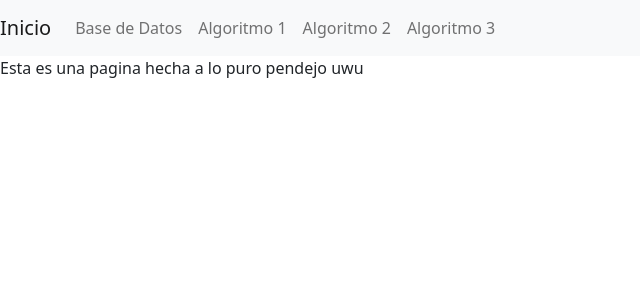
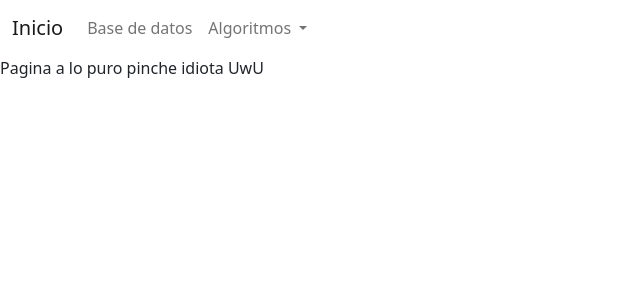
Before and after one commit to somedieyoungcry/examenParcialAC, a Django app: page /inicio/ in a window 1280 px wide. Shown: the top 300 px of the page, without its empty margins (0-640 px from the left). Run offline with Django 4.2, Linux system fonts and the light colour scheme; data that the repository does not hold is empty.

Commit message:
Add Algoritmo KNN

```diff
--- a/prueba1/alg1/urls.py
+++ b/prueba1/alg1/urls.py
@@ -1,5 +1,5 @@
 from django.urls import path
 from . import views
 urlpatterns = [
-    path('alg1/', views.muestra_datos, name='inicio'),
+    path('alg1/', views.algKNN, name='inicio'),
 ]
--- a/prueba1/inicio/templates/ini/inicio.html
+++ b/prueba1/inicio/templates/ini/inicio.html
@@ -1,37 +1,64 @@
-<!DOCTYPE html>
-<html lang="es">
+{% load static %}
+<!doctype html>
+<html>
+
     <head>
         <meta charset="utf-8">
-  <title>Inicio</title>
-  <link href="https://cdn.jsdelivr.net/npm/bootstrap@5.2.1/dist/css/bootstrap.min.css" rel="stylesheet" integrity="sha384-iYQeCzEYFbKjA/T2uDLTpkwGzCiq6soy8tYaI1GyVh/UjpbCx/TYkiZhlZB6+fzT" crossorigin="anonymous">
-  <meta name="viewport" content="width=device-width, initial-scale=1.0">
+        <meta name="viewport" content="width=device-width, initial-scale=1">
+        <title>RACG V9</title>
+        <link href="https://cdn.jsdelivr.net/npm/bootstrap@5.2.1/dist/css/bootstrap.min.css" rel="stylesheet">
+        <link rel="stylesheet" href="{% static 'css/blog.css' %}">
     </head>
-<nav class="navbar navbar-expand-lg navbar-light bg-light">
+
+    <body>
+        <header>
+          <nav class="navbar navbar-expand-lg">
+            <div class="container-fluid">
               <a class="navbar-brand" href="#">Inicio</a>
-  <button class="navbar-toggler" type="button" data-toggle="collapse" data-target="#navbarNav" aria-controls="navbarNav" aria-expanded="false" aria-label="Toggle navigation">
+              <button class="navbar-toggler" type="button" data-bs-toggle="collapse" data-bs-target="#navbarNavDropdown" aria-controls="navbarNavDropdown" aria-expanded="false" aria-label="Toggle navigation">
                 <span class="navbar-toggler-icon"></span>
               </button>
-  <div class="collapse navbar-collapse" id="navbarNav">
+              <div class="collapse navbar-collapse" id="navbarNavDropdown">
                 <ul class="navbar-nav">
-      <li class="nav-item active">
-        <a class="nav-link" href="http://127.0.0.1:8000/p1/">Base de Datos<span class="sr-only"></span></a>
+                  <li class="nav-item">
+                    <a class="nav-link" href="http://127.0.0.1:8000/p1/">Base de datos</a>
                   </li>
-      <li class="nav-item">
-        <a class="nav-link" href="http://127.0.0.1:8000/alg1/">Algoritmo 1</a>
-      </li>
-      </li>
-      <li class="nav-item">
-        <a class="nav-link" href="http://127.0.0.1:8000/alg2/">Algoritmo 2</a>
-      </li>
-      </li>
-      <li class="nav-item">
-        <a class="nav-link" href="http://127.0.0.1:8000/alg3/">Algoritmo 3</a>
+                  <li class="nav-item dropdown">
+                    <a class="nav-link dropdown-toggle" href="#" role="button" data-bs-toggle="dropdown" aria-expanded="false">
+                      Algoritmos
+                    </a>
+                    <ul class="dropdown-menu">
+                      <li><a class="dropdown-item" href="http://127.0.0.1:8000/alg1/">Algoritmo 1</a></li>
+                      <li><a class="dropdown-item" href="http://127.0.0.1:8000/alg2/">Algoritmo 2</a></li>
+                      <li><a class="dropdown-item" href="http://127.0.0.1:8000/alg3/">Algoritmo 3</a></li>
+                    </ul>
                   </li>
                 </ul>
               </div>
+            </div>
           </nav>
-<body>
-  <p>Esta es una pagina hecha a lo puro pendejo uwu</p>
-  <script src="https://cdn.jsdelivr.net/npm/bootstrap@5.2.1/dist/js/bootstrap.bundle.min.js" integrity="sha384-u1OknCvxWvY5kfmNBILK2hRnQC3Pr17a+RTT6rIHI7NnikvbZlHgTPOOmMi466C8" crossorigin="anonymous"></script>
+        </header>
+        <p> Pagina a lo puro pinche idiota UwU </p>
+        <div class="content container">
+            <div class="row">
+                <div class="col-lg-12">
+                    {% for post in posts %}
+                    <div class="post">
+                        <div class="date">
+                            {{ post.published_date }}
+                        </div>
+                        <h2><a href="">{{ post.title }}</a></h2>
+                        <p>{{ post.text|linebreaksbr }}</p>
+                    </div>
+                    {% endfor %}
+                </div>
+            </div>
+        </div>
+
+        <script src="https://cdn.jsdelivr.net/npm/bootstrap@5.2.1/dist/js/bootstrap.bundle.min.js"></script>
+        <script src="https://cdn.jsdelivr.net/npm/@popperjs/core@2.11.6/dist/umd/popper.min.js" integrity="sha384-oBqDVmMz9ATKxIep9tiCxS/Z9fNfEXiDAYTujMAeBAsjFuCZSmKbSSUnQlmh/jp3" crossorigin="anonymous"></script>
+        <script src="https://cdn.jsdelivr.net/npm/bootstrap@5.2.1/dist/js/bootstrap.min.js" integrity="sha384-IDwe1+LCz02ROU9k972gdyvl+AESN10+x7tBKgc9I5HFtuNz0wWnPclzo6p9vxnk" crossorigin="anonymous"></script>
+
     </body>
+
 </html>
```
Also changed, not shown: prueba1/alg1/models.py (deleted, +0 -15 lines), prueba1/alg1/templates/alg1/algoritmo1.html (+31 -8 lines), prueba1/alg1/views.py (+18 -11 lines). Lines whose indentation alone changed are shown as unchanged.
